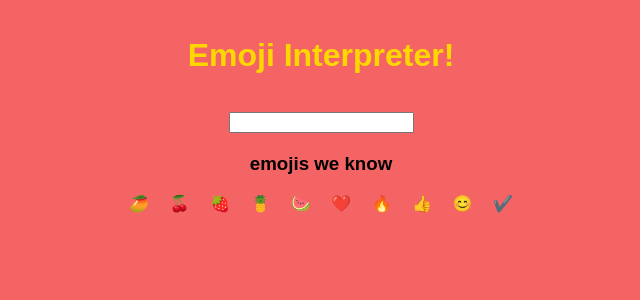
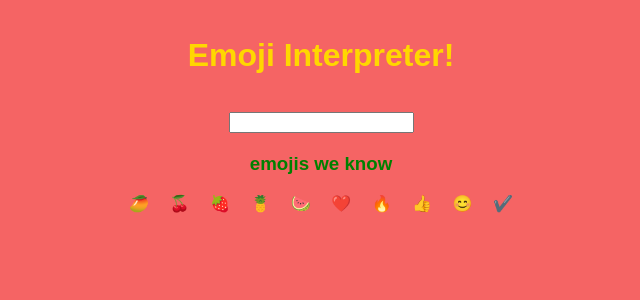
Before and after one commit to anujsweb/mark-8-emoji_interpreter, a React (Create React App) app: page / in a window 1280 px wide. Shown: the top 300 px of the page, without its empty margins (319-959 px from the left). Built offline with nearby package versions, Linux system fonts and the light colour scheme.

Commit message:
color of h3 element updated

```diff
--- a/src/styles.css
+++ b/src/styles.css
@@ -11,3 +11,7 @@ h1 {
   padding: 1rem;
   color: gold;
 }
+
+h3 {
+  color: green;
+}
```
